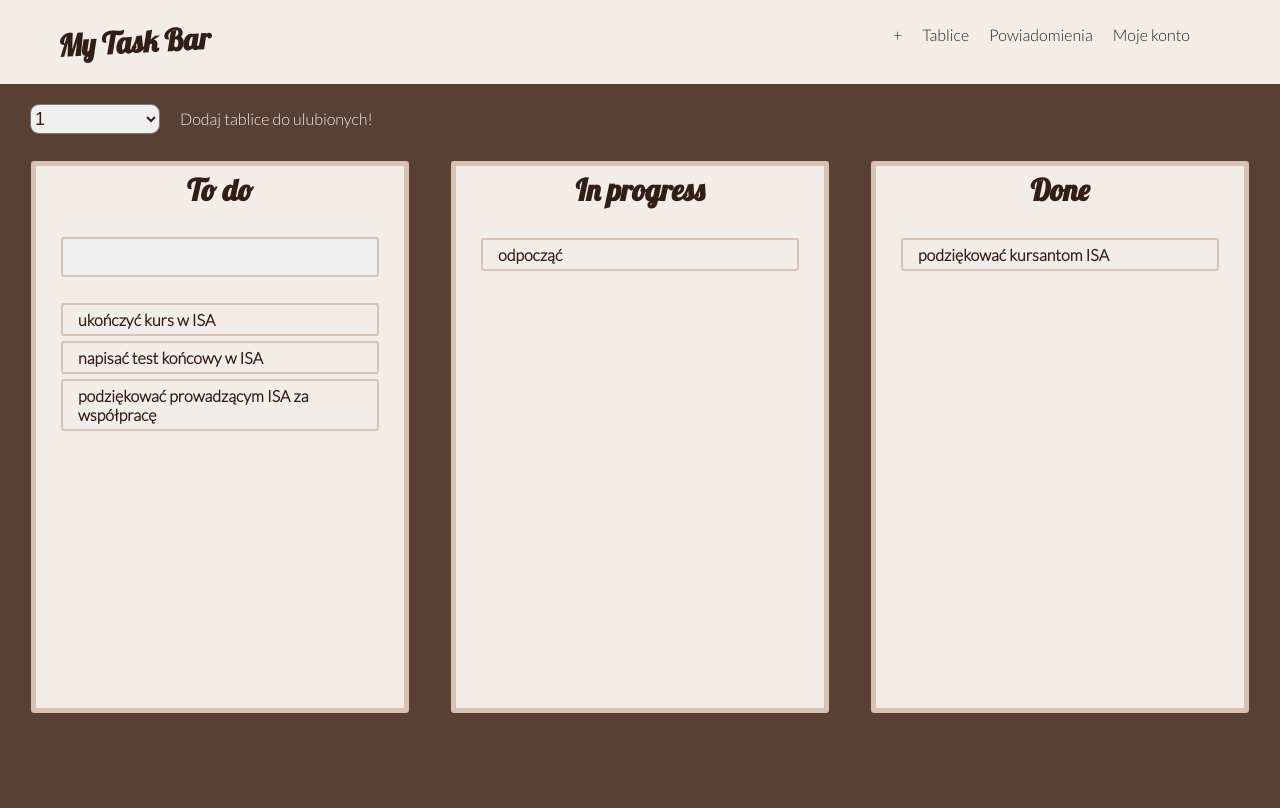
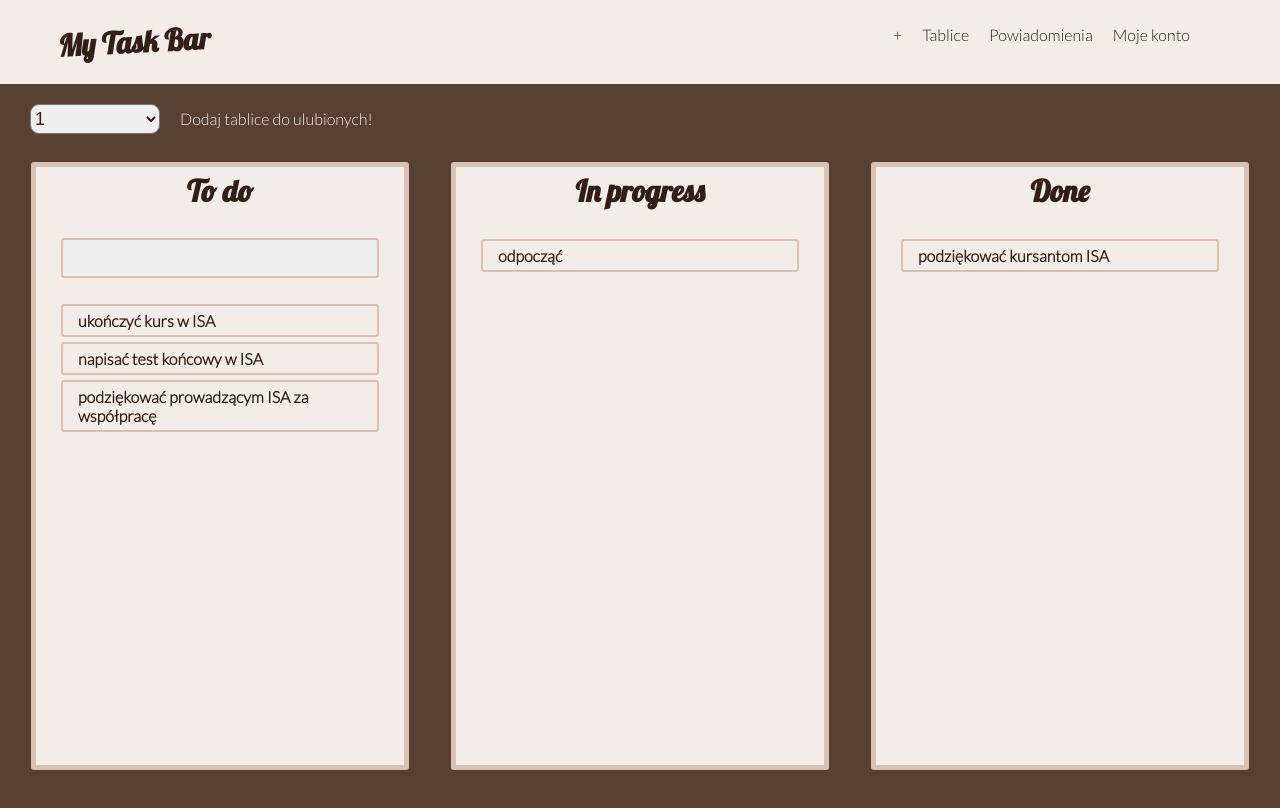
Before and after one commit to infoshareacademy/jfdzr2-nuclear-penguins, a React (Create React App) app: page /bartable in a window 1280 px wide. Shown: the top 808 px of the page. Built offline with nearby package versions, Linux system fonts and the light colour scheme.

Commit message:
boards height update

```diff
--- a/src/components/boards/boards.css
+++ b/src/components/boards/boards.css
@@ -7,11 +7,11 @@
 
 .board {
   display: block;
-  margin: 10px;
+  margin: 11px;
   padding: 5px 20px 5px 20px;
   width: 30%;
   min-height: 68vh;
-  max-height: 69vh;
+  max-height: 76vh;
   text-align: center;
   font-weight: bold;
   border: 5px solid #d9c2b3;
--- a/src/components/footer/Footer.css
+++ b/src/components/footer/Footer.css
@@ -73,9 +73,9 @@ span.authors {
   .footer_space--homepage {
     height: 7.5%;
   }
-  .footer_space--nav {
+  /* .footer_space--nav {
     height: 66px;
-  }
+  } */
 }
 
 /* @media (min-width: 481px) and (max-width: 768px) and (orientation: portrait) {
```
